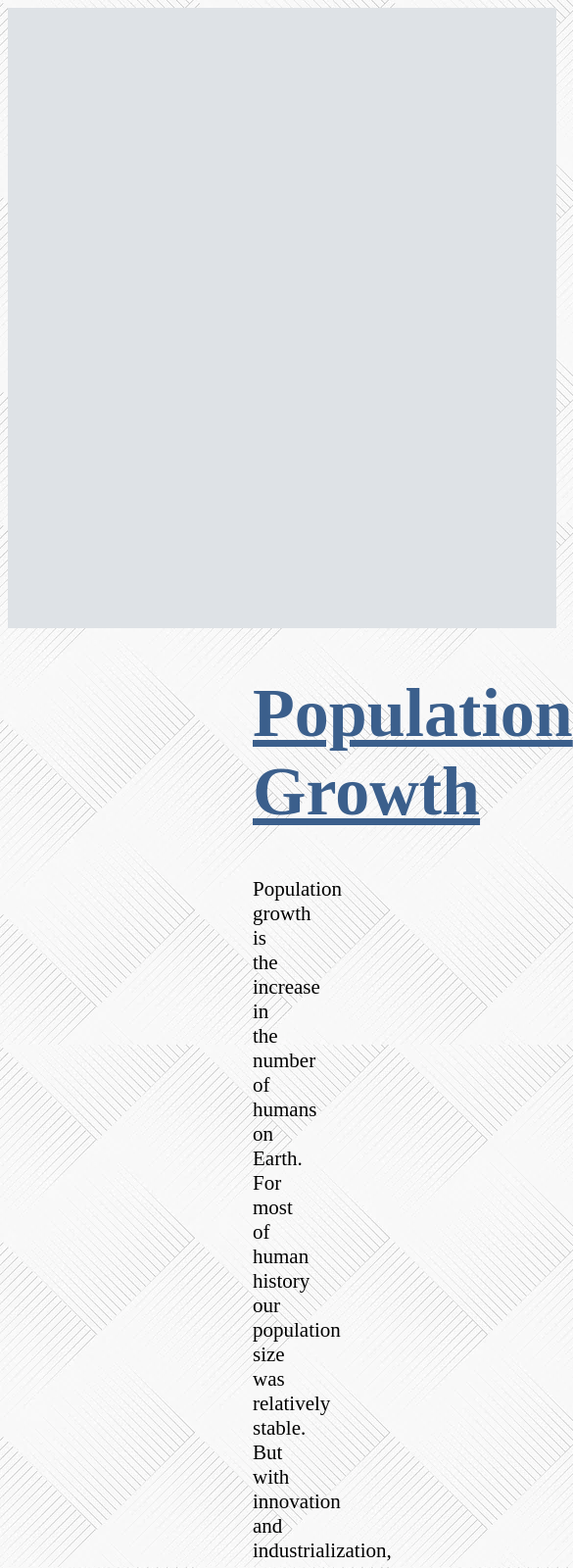
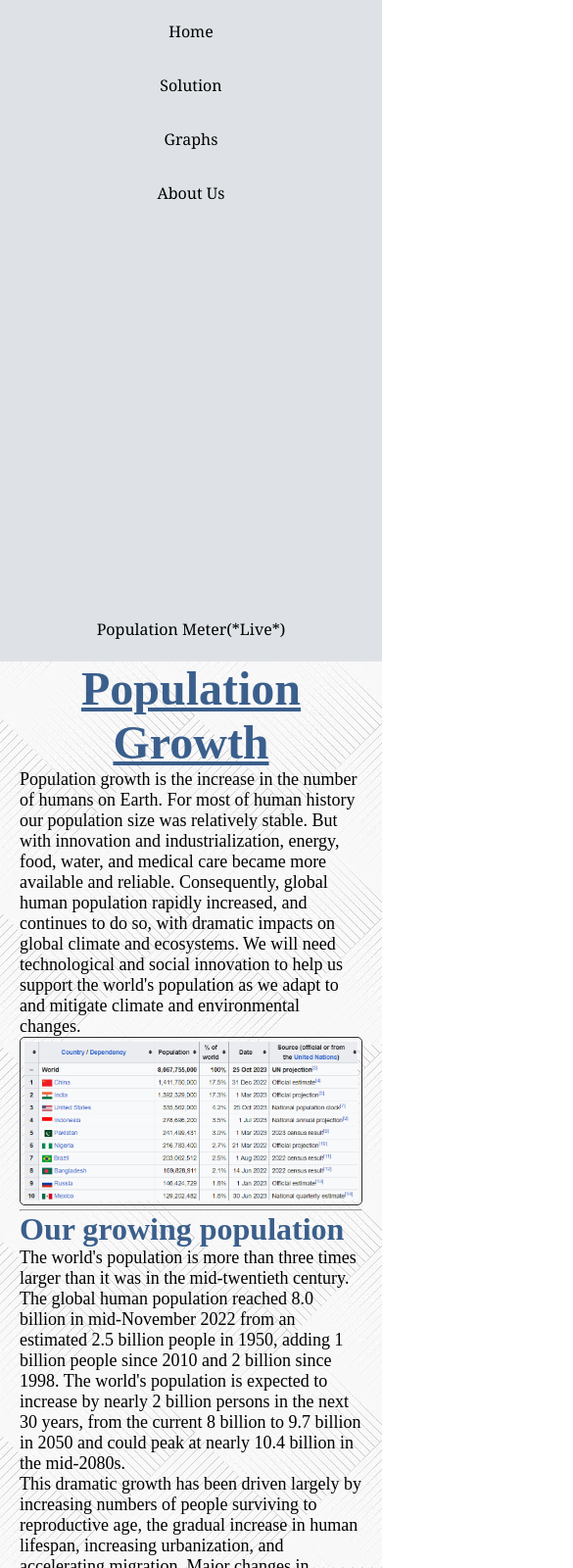
Before and after one commit to Raj20042122/Website-Population-Growth, a plain HTML site: page index.html in a window 390 px wide. Shown: the top 1600 px of the page at 98% size, 585 px wide, since content can reach past the window. Drawn offline with Linux system fonts and the light colour scheme.

Commit message:
Update styles.css

```diff
--- a/styles.css
+++ b/styles.css
@@ -1,17 +1,22 @@
-/** This is Top-nav Bar **/
+/* Global Reset and Box Sizing */
+* {
+  box-sizing: border-box;
+  margin: 0;
+  padding: 0;
+}
 
-* {box-sizing: border-box;}
-
+/* Top Navigation Bar */
 .header {
-  overflow: hidden;
+  display: flex;
+  flex-wrap: wrap;
+  justify-content: center;
   background-color: rgb(222, 226, 230);
-  padding: 13px 10px;
-  padding-left: 550px;
+  padding: 10px;
+  gap: 10px;
 }
 
 .header a {
   font-family: Georgia, 'Times New Roman', Times, serif;
-  float: left;
   color: black;
   text-align: center;
   padding: 12px;
@@ -26,68 +31,63 @@
   color: black;
 }
 
-/** END OF NAVBAR **/
-
-/**BODY**/
-
+/* Headings and Paragraphs */
 .Heading {
   font-size: 35px;
   text-align: center;
 }
 
-
-h1, h3, h2 {
-  color:#3b5f8c;
+h1, h2, h3 {
+  color: #3b5f8c;
 }
 
 p {
   font-size: 21px;
 }
 
+/* Centered Section Title */
 #factors {
   text-align: center;
   font-size: 45px;
 }
 
+/* Flex Containers */
 .container1, .container2 {
   display: flex;
+  flex-wrap: wrap;
+  gap: 20px;
+  justify-content: center;
   align-items: center;
-  justify-content: center
 }
 
-#img-1 {
-  margin: 0 0 0 200px;
+/* Images */
+#img-1,
+#img-5,
+#img-6,
+.img-4 img,
+.factors-image img {
+  width: 100%;
+  max-width: 700px;
+  height: auto;
   border: 1px solid #2e2e2e;
   border-radius: 5px;
   padding: 4px;
 }
 
-#img-5 {
-  border-radius: 19px;
-  border: 1px solid #2e2e2e;
-  border-radius: 5px;
-  padding: 4px;
-}
-
-#img-6 {
-  margin: 50px 40px 0 420px;
-}
+/* Paragraph Sections */
 .Para-3, .Para-4 {
   font-size: 20px;
   padding-left: 10px;
 }
 
-.container-img {
-  margin-left: 300px;
+/* Wrapper */
+.whole {
+  margin: 0 auto;
+  max-width: 1200px;
+  padding: 0 20px;
 }
 
-.whole {
-  margin: 0 250px 0 250px;
-}
-
-
-/**ABOUT US CSS**/
-
+/* About Us Cards */
 .column {
   float: left;
   width: 33.3%;
@@ -137,9 +137,44 @@ p {
   background-color: #555;
 }
 
-@media screen and (max-width: 650px) {
+/* Responsive Design for Tablets */
+@media screen and (max-width: 768px) {
+  .Para-3, .Para-4 {
+    font-size: 18px;
+    padding-left: 0;
+  }
+
+  .header a {
+    font-size: 16px;
+    padding: 10px;
+  }
+
+  .Heading {
+    font-size: 28px;
+  }
+
+  p {
+    font-size: 18px;
+  }
+
+  #factors {
+    font-size: 30px;
+  }
+
   .column {
     width: 100%;
     display: block;
   }
 }
+
+/* Responsive Design for Phones */
+@media screen and (max-width: 500px) {
+  .header {
+    flex-direction: column;
+    align-items: center;
+  }
+
+  .Heading {
+    font-size: 24px;
+  }
+}
```
